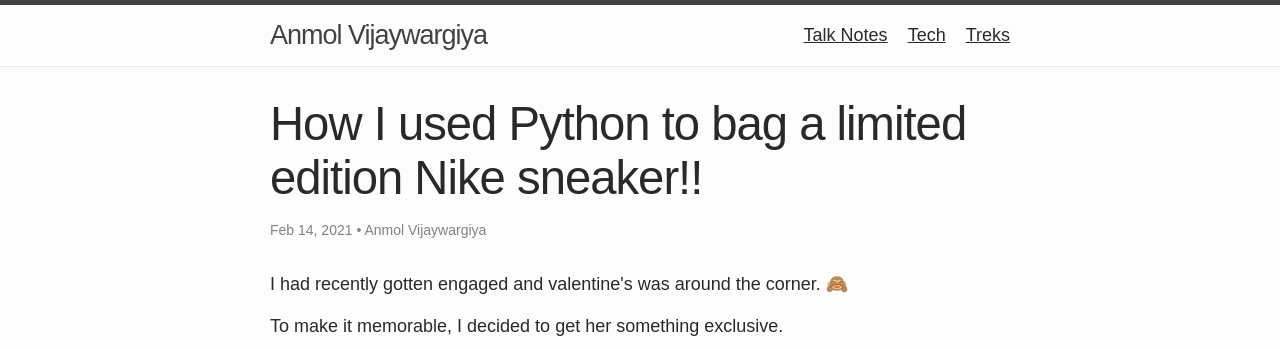
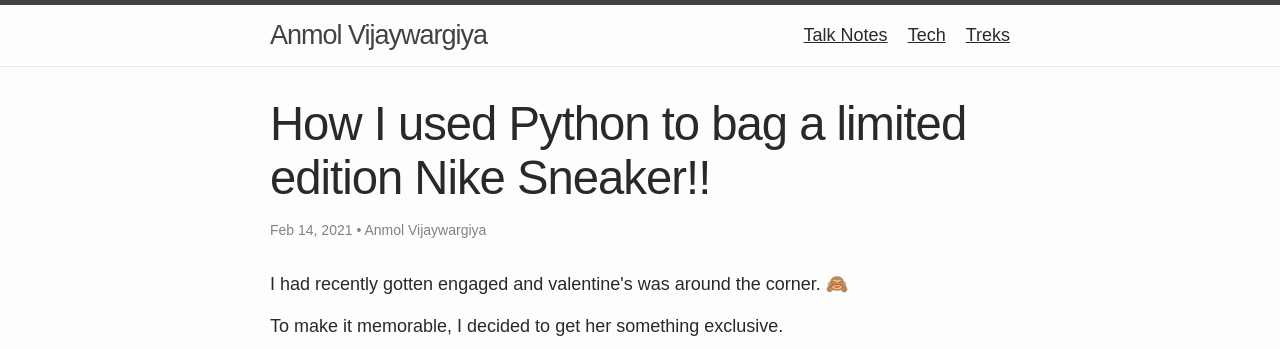
Before and after one commit to anmol1vw13/anmol1vw13.github.io, a Jekyll site: the page built from _posts/2021-02-14-tech-limited-edition-purchase.html, in a window 1280 px wide and 900 px high. Shown: the top 349 px of the window. Built offline with Jekyll 4.4.1, drawn with Linux system fonts in a browser that asks for light colours; comment, search, counter and statistics services are not loaded.

```diff
--- a/_posts/2021-02-14-tech-limited-edition-purchase.html
+++ b/_posts/2021-02-14-tech-limited-edition-purchase.html
@@ -1,6 +1,6 @@
 ---
 layout: post
-title: How I used Python to bag a limited edition Nike sneaker!!
+title: How I used Python to bag a limited edition Nike Sneaker!!
 date: '2021-02-14T12:00:00.000-08:00'
 author: Anmol Vijaywargiya
 tags:
```
